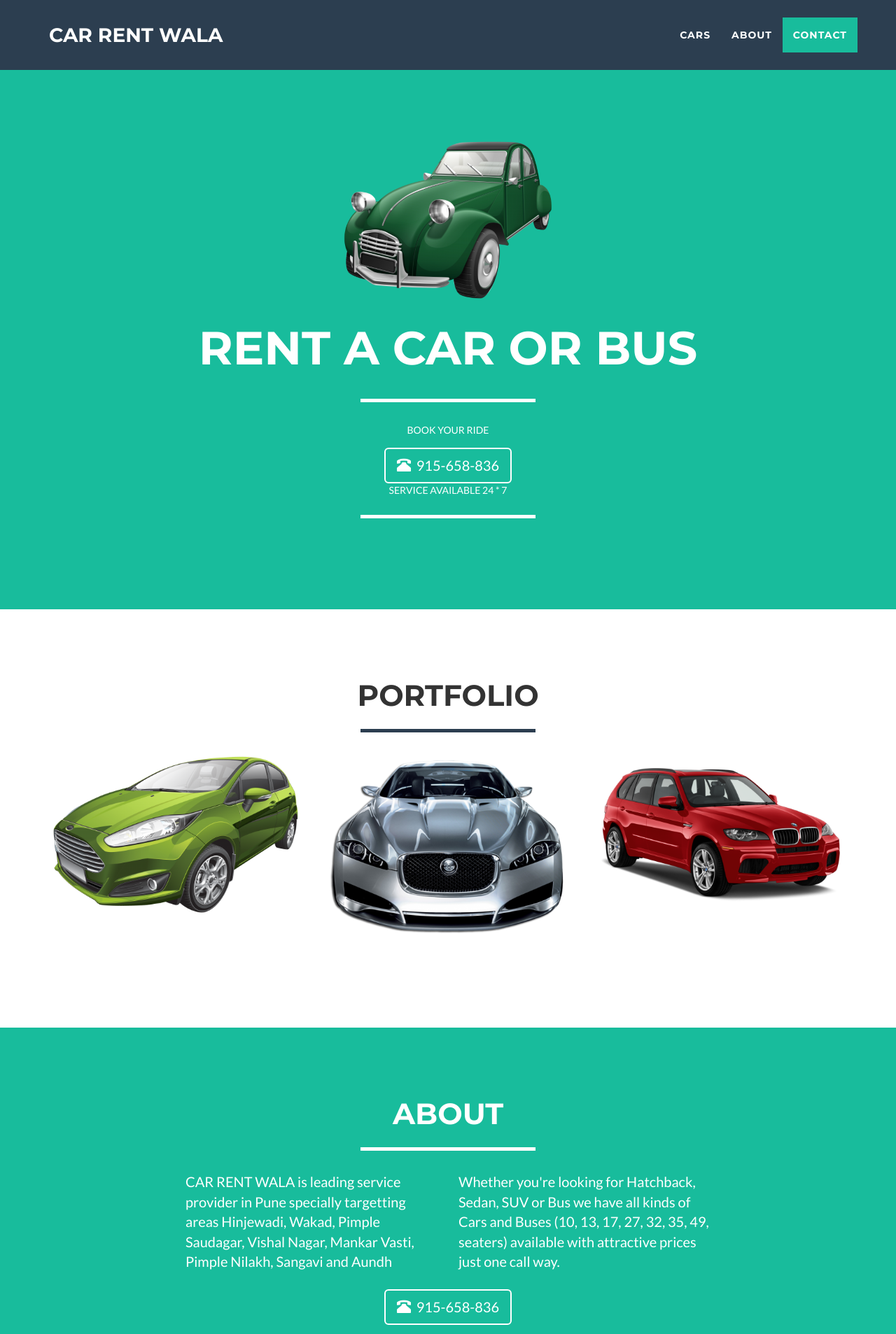
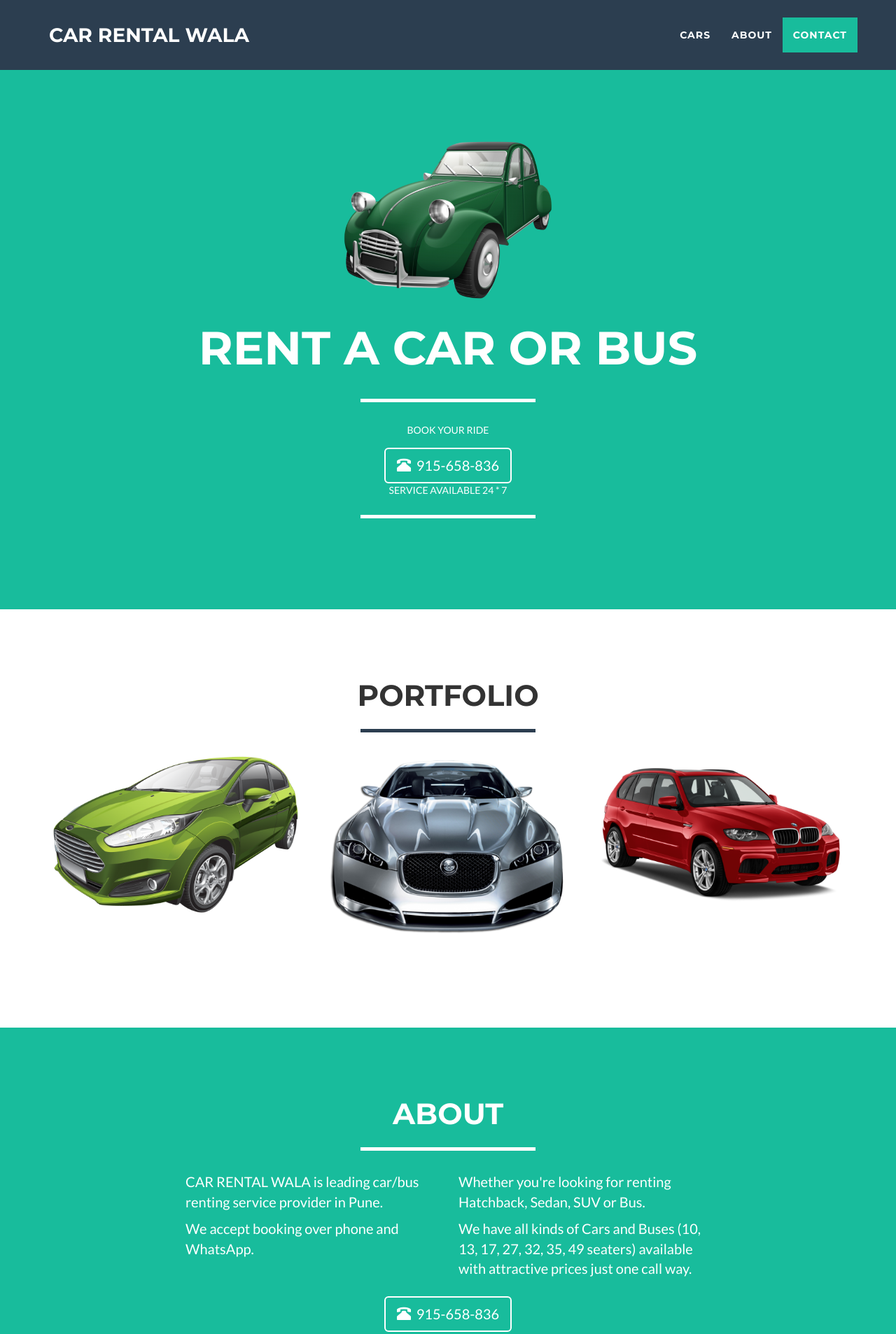
Before and after one commit to sonalsatpute/carrentalwala, a website: page index.html in a window 1280 px wide. Shown: the top 1907 px of the page at 70% size. Drawn offline with nearby package versions, Linux system fonts and the light colour scheme.

Commit message:
change text

```diff
--- a/index.html
+++ b/index.html
@@ -42,7 +42,7 @@
                 <button type="button" class="navbar-toggle" data-toggle="collapse" data-target="#bs-example-navbar-collapse-1">
                     <span class="sr-only">Toggle navigation</span> Menu <i class="fa fa-bars"></i>
                 </button>
-                <a class="navbar-brand" href="#page-top">Car Rent Wala</a>
+                <a class="navbar-brand" href="#page-top">Car Rental Wala</a>
             </div>
 
             <!-- Collect the nav links, forms, and other content for toggling -->
@@ -145,10 +145,12 @@
             </div>
             <div class="row">
                 <div class="col-lg-4 col-lg-offset-2">
-                    <p>CAR RENT WALA is leading service provider in Pune specially targetting areas Hinjewadi, Wakad, Pimple Saudagar, Vishal Nagar, Mankar Vasti, Pimple Nilakh, Sangavi and Aundh</p>
+                    <p>CAR RENTAL WALA is leading car/bus renting service provider in Pune.</p>
+                    <p>We accept booking over phone and WhatsApp.</p>
                 </div>
                 <div class="col-lg-4">
-                    <p>Whether you're looking for Hatchback, Sedan, SUV or Bus we have all kinds of Cars and Buses (10, 13, 17, 27, 32, 35, 49, seaters) available with attractive prices just one call way. </p>
+                    <p>Whether you're looking for renting Hatchback, Sedan, SUV or Bus.</p>
+                    <p>We have all kinds of Cars and Buses (10, 13, 17, 27, 32, 35, 49 seaters) available with attractive prices just one call way. </p>
                 </div>
                 <div class="col-lg-8 col-lg-offset-2 text-center">
                     <div class="btn btn-lg btn-outline">
@@ -222,11 +224,11 @@
                     <div class="footer-col col-md-4">
                         <h3>Location</h3>
                         <p>Opp. Khyber hotel,
-                           <br>Aundh wakad road,
-                           <br>Vishal nagar, Pune 411027</p>
+                        <br>Aundh wakad road,
+                        <br>Vishal nagar, Pune 411027</p>
                     </div>
                     <div class="footer-col col-md-4">
-                        <h3>FOR BOOKING CALL US</h3>
+                        <h3>FOR BOOKING <br> CALL US or WHATSAPP</h3>
                         <div class="col-lg-8 col-lg-offset-2 text-center">
                             <div class="btn btn-lg btn-outline">
                                 <i class="glyphicon glyphicon-phone-alt"></i>&nbsp;&nbsp;915-658-836
@@ -235,7 +237,7 @@
                     </div>
                     <div class="footer-col col-md-4">
                         <h3>Service Area</h3>
-                        <p>Hinjewadi, Wakad, Pimple Saudagar, Vishal Nagar, Mankar Vasti, Pimple Nilakh, Sangavi, Aundh</p>
+                        <p>All over Pune.</p>
                     </div>
                 </div>
             </div>
@@ -244,7 +246,7 @@
             <div class="container">
                 <div class="row">
                     <div class="col-lg-12">
-                        Copyright &copy; Your Website 2016
+                        Copyright &copy; http://carrentalwala.com 2016
                     </div>
                 </div>
             </div>
```
